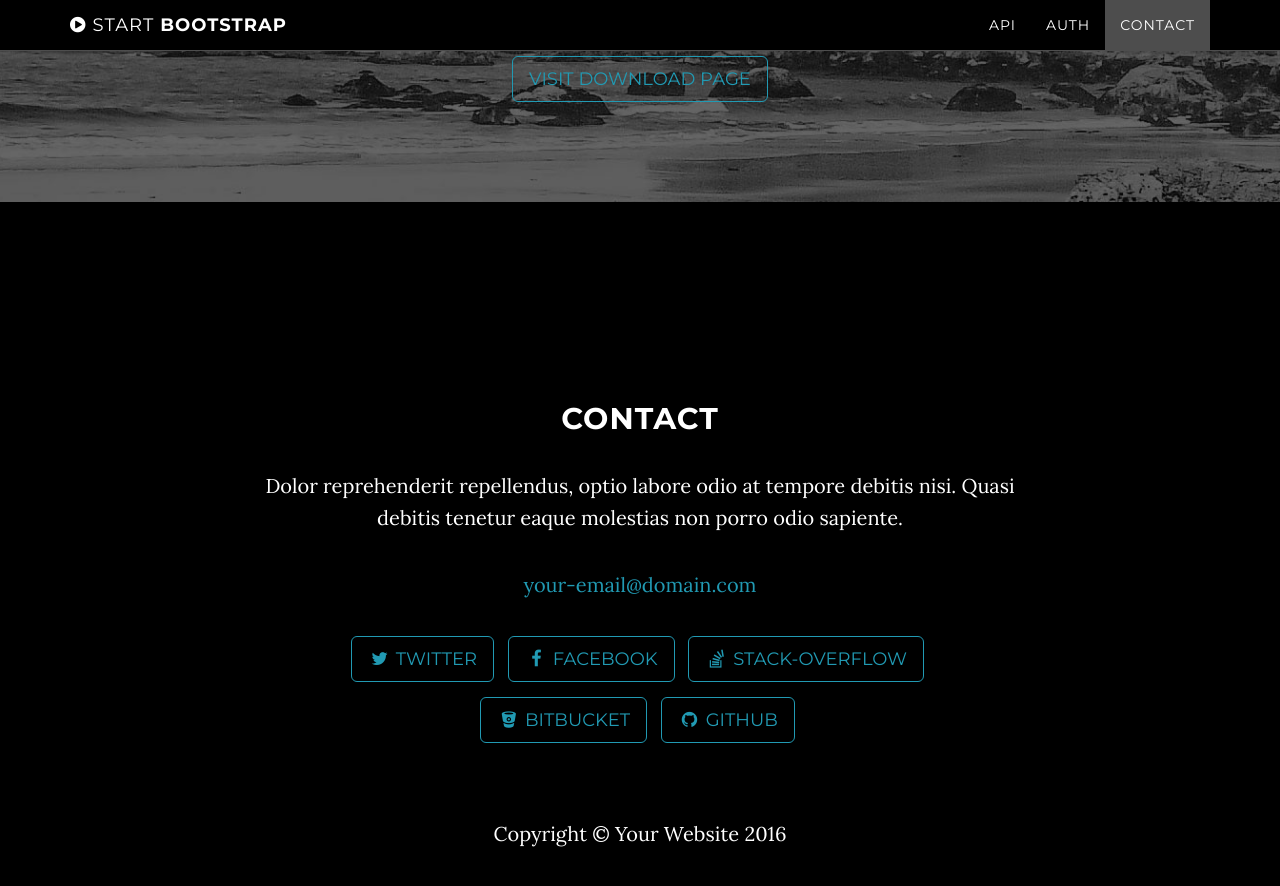
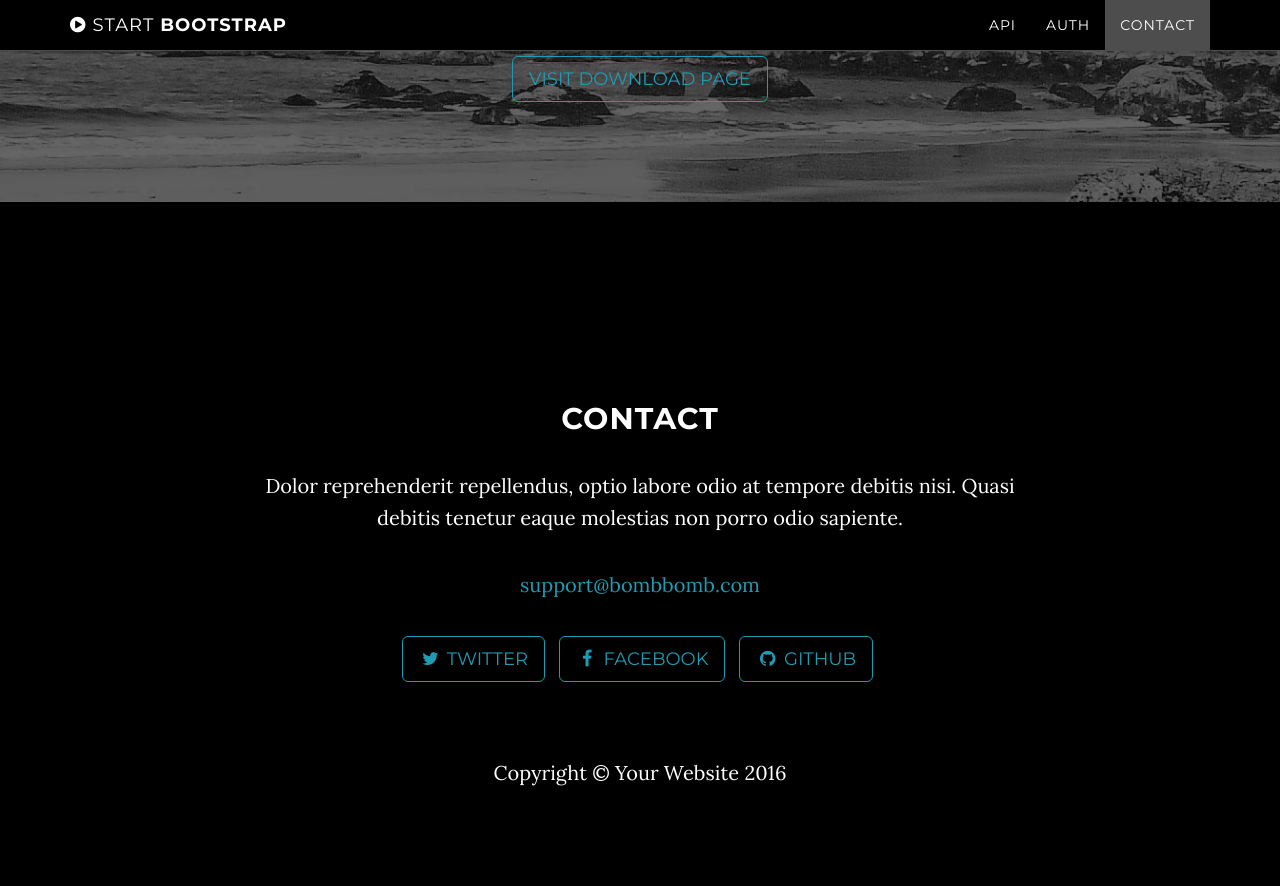
Before and after one commit to bombbomb/developer.bombbomb.com, a Jekyll site: the page built from index.html, in a window 1280 px wide and 900 px high, scrolled down 1943 px. Shown: the top 886 px of the window. Built offline with Jekyll 4.4.1, drawn with Linux system fonts in a browser that asks for light colours; after the commit the page ends 2782 px from its top, so only the background shows below that; some of the changed text lies outside the part shown.

Commit message:
Tweaked a bunch of settings

```diff
--- a/_config.yml
+++ b/_config.yml
@@ -1,7 +1,7 @@
 # Site settings
-title: Grayscale
-email: your-email@domain.com
-url: https://example.github.io
+title: BombBomb Developer
+email: support@bombbomb.com
+url: https://www.bombbomb.com
 description: "Write an awesome description for your new site here. You can edit this line in _config.yml. It will appear in your document head meta (for Google search results) and in your feed.xml site description."
 
 # Color settings (hex-codes without the leading hash-tag)
@@ -15,15 +15,11 @@ footer: Your Website
 # Social networks usernames (many more available: google-plus, flickr, dribbble, pinterest, instagram, tumblr, linkedin, etc.)
 social:
   - title: twitter
-    url: https://twitter.com/SBootstrap
+    url: https://twitter.com/bombbomb/
   - title: facebook
-    url:
-  - title: stack-overflow
-    url: http://stackoverflow.com/questions/tagged/jekyll
-  - title: bitbucket
-    url: http://bitbucket.org/jekyll
+    url: https://www.facebook.com/BombBomb
   - title: github
-    url: https://github.com/IronSummitMedia/startbootstrap
+    url: https://github.com/bombbomb
 
 # Build settings
 markdown: kramdown
```
